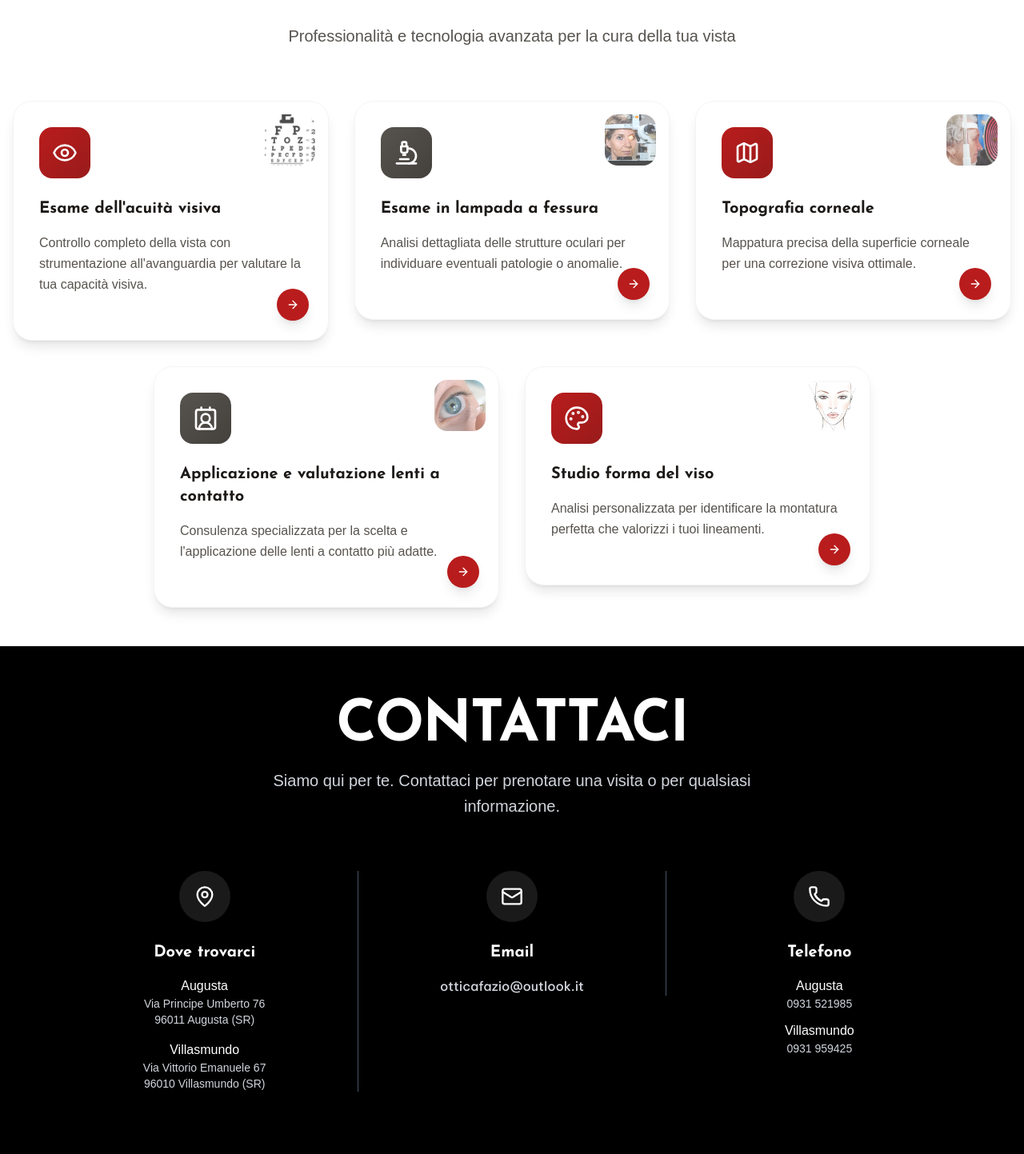
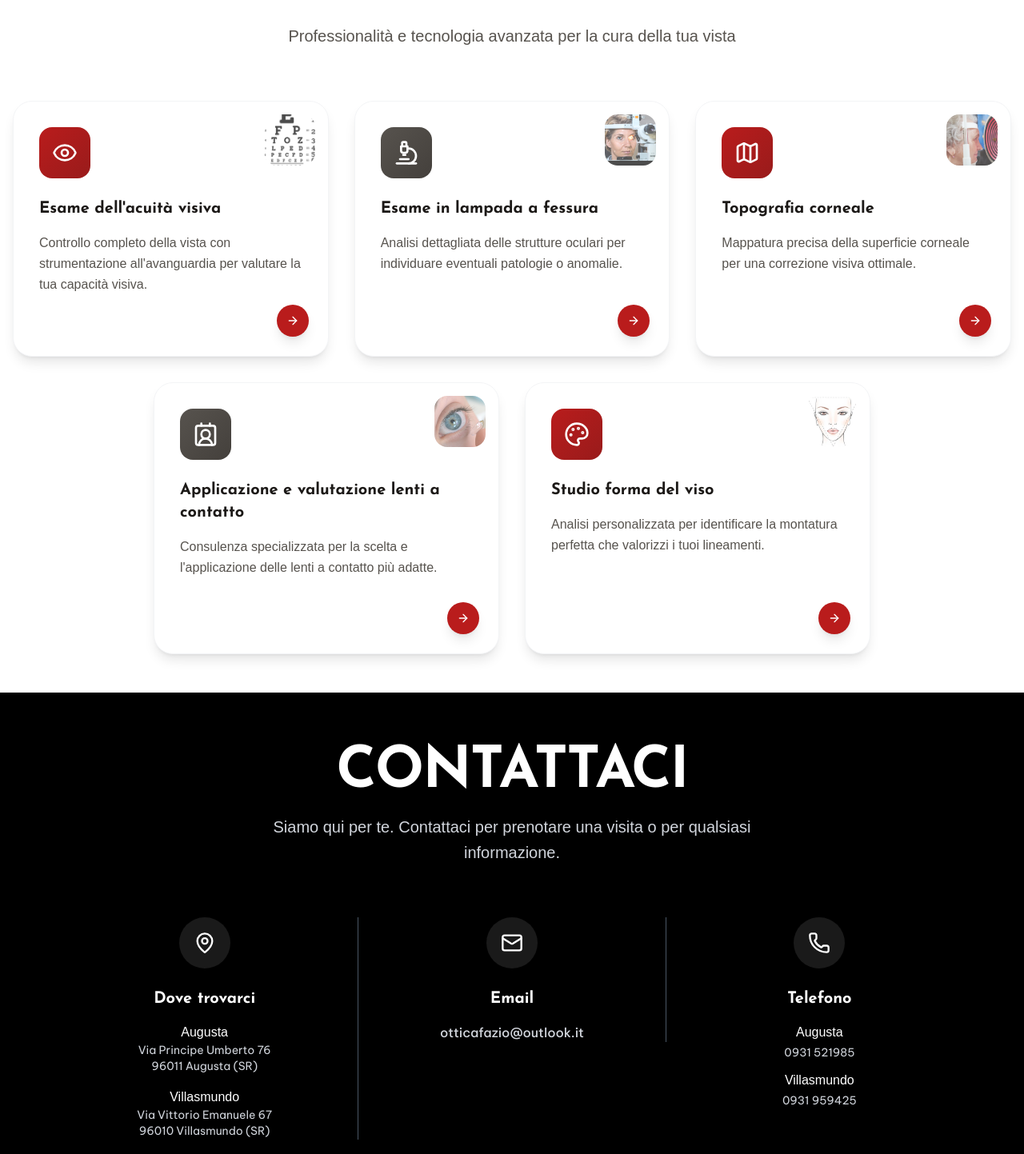
Before and after one commit to Kekkozzz/ottica_fazio, a Next.js app: page / in a window 1280 px wide. Shown: the part 3566-5009 px from the top of the page at 80% size. Built offline with nearby package versions, Linux system fonts and the light colour scheme; a web font is replaced by a local one.

Commit message:
feat: add initial page structure for "Il Nostro Team"

```diff
--- a/src/app/page.js
+++ b/src/app/page.js
@@ -17,7 +17,6 @@ export default function Home() {
       <Hero />
       <LogosCarousel />
       <MostSold />
-      {/* <Prova /> */}
       <OurProducts />
       <OurServices />
       <ContactUs />
--- a/src/app/su-di-noi/team/page.js
+++ b/src/app/su-di-noi/team/page.js
@@ -7,7 +7,7 @@ import StaggerContainer, { StaggerItem } from '@/components/animations/StaggerCo
 export default function Team() {
     const [currentImageIndex, setCurrentImageIndex] = useState(0);
 
-    const images = ['/team/dina.jpg', '/team/dina.jpg', '/team/dina.jpg'];
+    const images = ['/team/dinaNovo.jpg', '/team/dinaNovo.jpg', '/team/dinaNovo.jpg'];
 
     useEffect(() => {
         const id = setInterval(() => {
--- a/src/components/sections/ContactUs.js
+++ b/src/components/sections/ContactUs.js
@@ -41,11 +41,25 @@ export default function ContactUs() {
                             <div className="space-y-4 text-gray-300">
                                 <div>
                                     <p className="font-medium text-white">Augusta</p>
-                                    <p className="text-sm">Via Principe Umberto 76<br />96011 Augusta (SR)</p>
+                                    <a
+                                        href="https://www.google.com/maps/dir/?api=1&destination=Via%20Principe%20Umberto%2076%2C%2096011%20Augusta%20SR%2C%20Italy"
+                                        target="_blank"
+                                        rel="noopener noreferrer"
+                                        className="text-sm hover:text-white transition-colors duration-200 cursor-pointer inline-block"
+                                    >
+                                        Via Principe Umberto 76<br />96011 Augusta (SR)
+                                    </a>
                                 </div>
                                 <div>
                                     <p className="font-medium text-white">Villasmundo</p>
-                                    <p className="text-sm">Via Vittorio Emanuele 67<br />96010 Villasmundo (SR)</p>
+                                    <a
+                                        href="https://www.google.com/maps/dir/?api=1&destination=Via%20Vittorio%20Emanuele%2067%2C%2096010%20Villasmundo%20SR%2C%20Italy"
+                                        target="_blank"
+                                        rel="noopener noreferrer"
+                                        className="text-sm hover:text-white transition-colors duration-200 cursor-pointer inline-block"
+                                    >
+                                        Via Vittorio Emanuele 67<br />96010 Villasmundo (SR)
+                                    </a>
                                 </div>
                             </div>
                         </div>
@@ -81,11 +95,21 @@ export default function ContactUs() {
                             <div className="space-y-3 text-gray-300">
                                 <div>
                                     <p className="font-medium text-white">Augusta</p>
-                                    <p className="text-sm">0931 521985</p>
+                                    <a
+                                        href="tel:0931521985"
+                                        className="text-sm hover:text-white transition-colors duration-200 cursor-pointer"
+                                    >
+                                        0931 521985
+                                    </a>
                                 </div>
                                 <div>
                                     <p className="font-medium text-white">Villasmundo</p>
-                                    <p className="text-sm">0931 959425</p>
+                                    <a
+                                        href="tel:0931959425"
+                                        className="text-sm hover:text-white transition-colors duration-200 cursor-pointer"
+                                    >
+                                        0931 959425
+                                    </a>
                                 </div>
                             </div>
                         </div>
@@ -184,7 +208,7 @@ export default function ContactUs() {
                                     required
                                     className="mt-1 w-4 h-4 text-white border-gray-600 rounded focus:ring-0 focus:ring-offset-0 bg-black/50"
                                 />
-                                <label htmlFor="privacy" className="text-sm text-gray-300">
+                                <label htmlFor="privacy" className="text-xs text-gray-300">
                                     Accetto il trattamento dei dati personali secondo la privacy policy *
                                 </label>
                             </div>
--- a/src/components/sections/OurServices.js
+++ b/src/components/sections/OurServices.js
@@ -66,19 +66,21 @@ export default function OurServices() {
                             const IconComponent = service.icon;
                             return (
                                 <StaggerItem key={service.id}>
-                                    <div className="group relative bg-white rounded-3xl p-8 shadow-lg border border-gray-100 hover:shadow-2xl transition-all duration-500 hover:-translate-y-2">
+                                    <div className="group relative bg-white rounded-3xl p-8 shadow-lg border border-gray-100 hover:shadow-2xl transition-all duration-500 hover:-translate-y-2 h-70 sm:h-85 lg:h-[320px] flex flex-col">
                                         {/* Icona con gradient background */}
-                                        <div className={`w-16 h-16 mb-6 rounded-2xl bg-gradient-to-br ${service.color} flex items-center justify-center group-hover:scale-110 transition-transform duration-300`}>
+                                        <div className={`w-16 h-16 mb-6 rounded-2xl bg-gradient-to-br ${service.color} flex items-center justify-center group-hover:scale-110 transition-transform duration-300 flex-shrink-0`}>
                                             <IconComponent className="w-8 h-8 text-white" strokeWidth={2} />
                                         </div>
 
                                         {/* Contenuto */}
-                                        <h3 className="font-bold text-xl mb-4 text-warm-gray-900 group-hover:text-primary transition-colors duration-300">
+                                        <div className="flex-1 flex flex-col">
+                                            <h3 className="font-bold text-xl mb-4 text-warm-gray-900 group-hover:text-primary transition-colors duration-300 flex-shrink-0">
                                                 {service.title}
                                             </h3>
-                                        <p className="text-warm-gray-600 leading-relaxed mb-6">
+                                            <p className="text-warm-gray-600 leading-relaxed mb-6 flex-1 text-sm sm:text-base">
                                                 {service.description}
                                             </p>
+                                        </div>
 
                                         {/* CTA Button - Bottom Right */}
                                         <div className="absolute bottom-6 right-6">
@@ -109,19 +111,21 @@ export default function OurServices() {
                             const IconComponent = service.icon;
                             return (
                                 <StaggerItem key={service.id}>
-                                    <div className="group relative bg-white rounded-3xl p-8 shadow-lg border border-gray-100 hover:shadow-2xl transition-all duration-500 hover:-translate-y-2">
+                                    <div className="group relative bg-white rounded-3xl p-8 shadow-lg border border-gray-100 hover:shadow-2xl transition-all duration-500 hover:-translate-y-2 h-70 sm:h-85 lg:h-[320px]] flex flex-col">
                                         {/* Icona con gradient background */}
-                                        <div className={`w-16 h-16 mb-6 rounded-2xl bg-gradient-to-br ${service.color} flex items-center justify-center group-hover:scale-110 transition-transform duration-300`}>
+                                        <div className={`w-16 h-16 mb-6 rounded-2xl bg-gradient-to-br ${service.color} flex items-center justify-center group-hover:scale-110 transition-transform duration-300 flex-shrink-0`}>
                                             <IconComponent className="w-8 h-8 text-white" strokeWidth={2} />
                                         </div>
 
                                         {/* Contenuto */}
-                                        <h3 className="font-bold text-xl mb-4 text-warm-gray-900 group-hover:text-primary transition-colors duration-300">
+                                        <div className="flex-1 flex flex-col">
+                                            <h3 className="font-bold text-xl mb-4 text-warm-gray-900 group-hover:text-primary transition-colors duration-300 flex-shrink-0">
                                                 {service.title}
                                             </h3>
-                                        <p className="text-warm-gray-600 leading-relaxed mb-6">
+                                            <p className="text-warm-gray-600 leading-relaxed mb-6 flex-1 text-sm sm:text-base">
                                                 {service.description}
                                             </p>
+                                        </div>
 
                                         {/* CTA Button - Bottom Right */}
                                         <div className="absolute bottom-6 right-6">
```
Also changed, not shown: src/components/sections/LogosCarousel.js (+44 -11 lines), public/team/dina.jpg (deleted), public/team/dinaNovo.jpg (added), src/app/il-nostro-team/page.js (added). Lines whose indentation alone changed are shown as unchanged.
